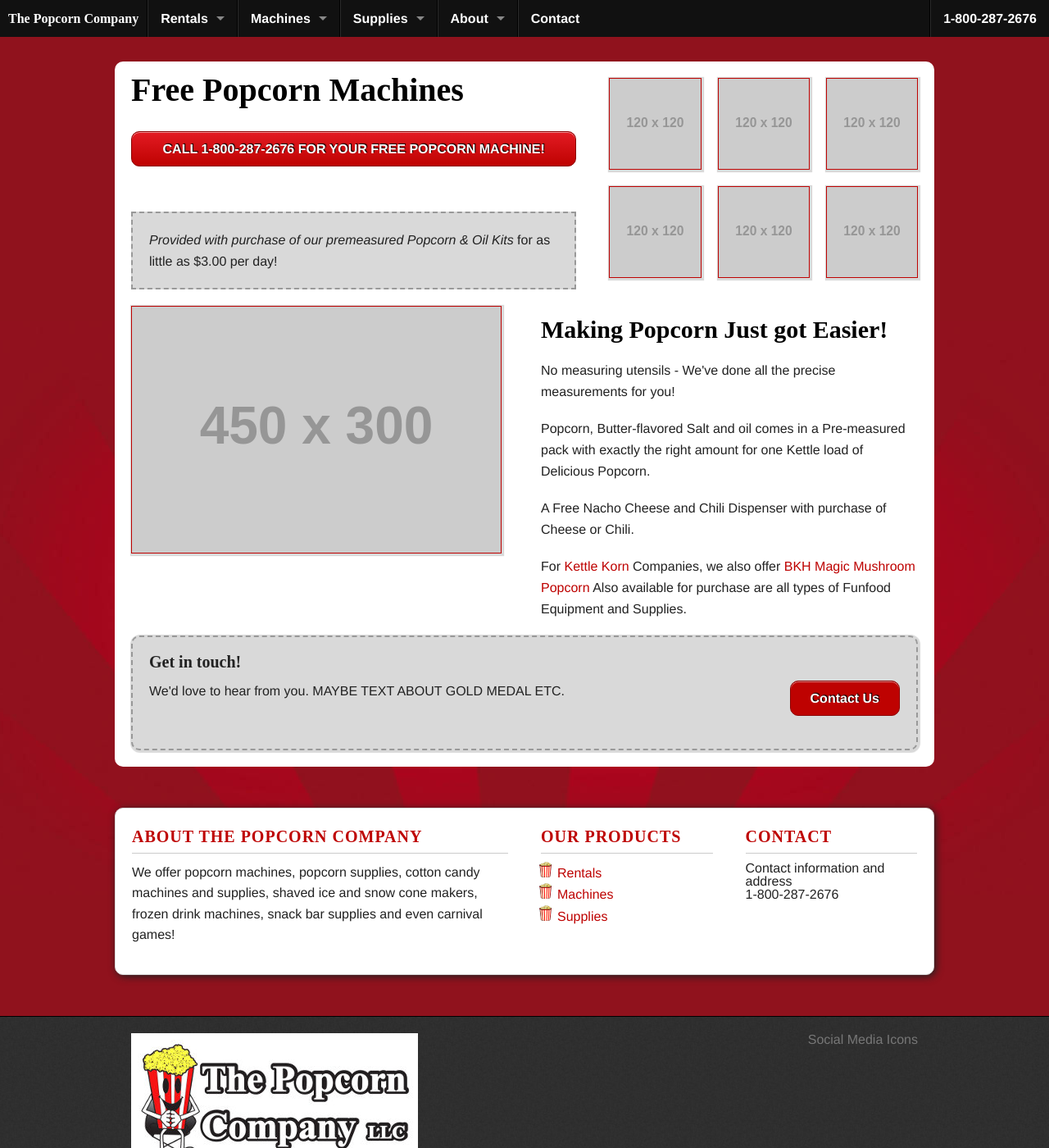
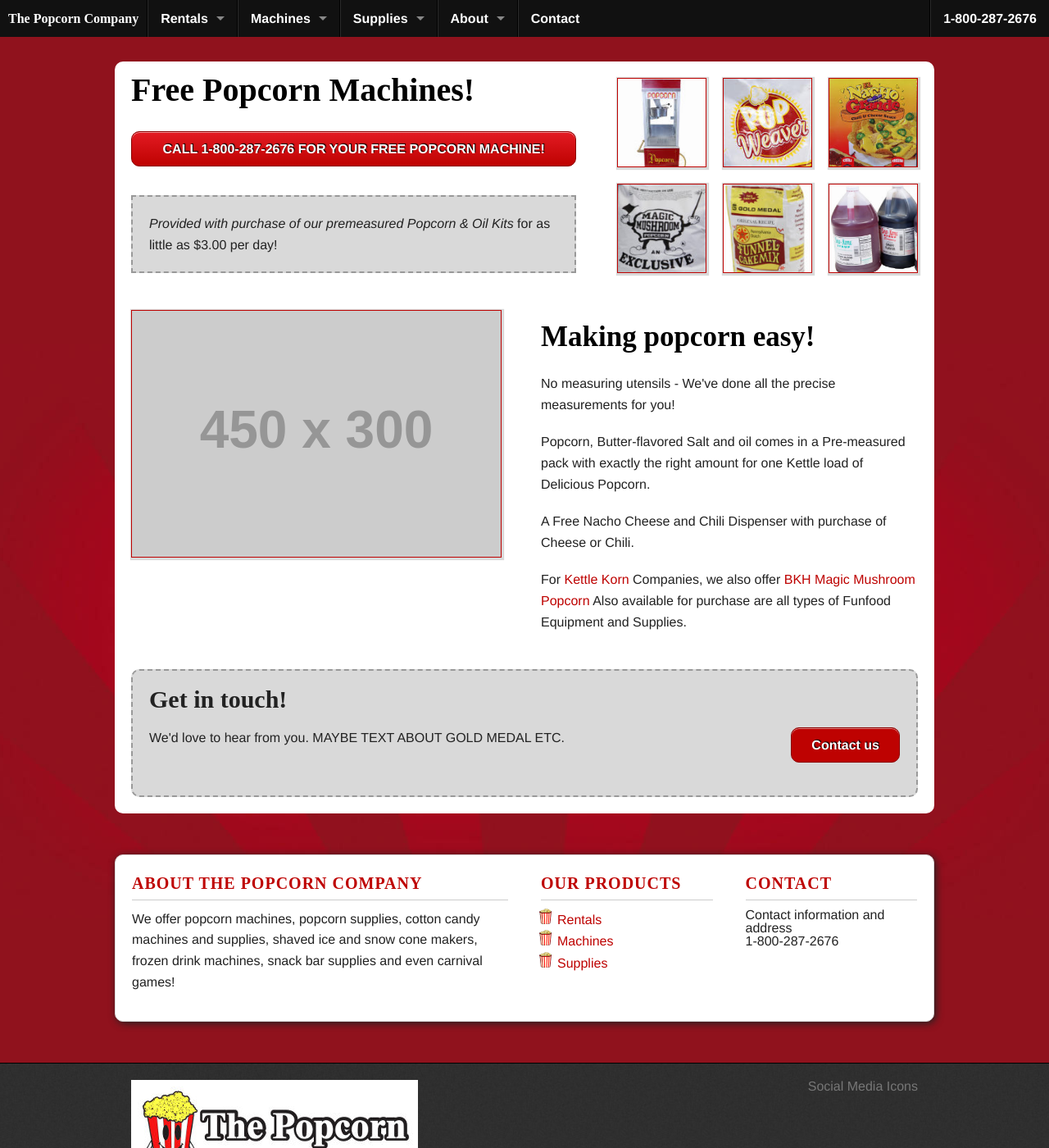
Before and after one commit to popcorncompanyllc/ishmaelsanchez.github.io, a Jekyll site: the page built from index.html, in a window 1280 px wide and 1400 px high. Shown: the whole window at 82% size. Built offline with Jekyll 4.4.1, drawn with Linux system fonts in a browser that asks for light colours; some web fonts are replaced; Markdown is read by kramdown in place of the engine named in the settings; the list of posts is cut into pages by our own code.

Commit message:
Update home and sass files

```diff
--- a/index.html
+++ b/index.html
@@ -5,28 +5,39 @@ title: Los Angeles Popcorn Free Popcorn Machine Program
 
 <div class="row radius-top">
   <div class="large-7 small-12 columns">
-    <h1 class="home-header">Free Popcorn Machines</h1>
-    <p><a class="button radius call-to-action" href="#">Call 1-800-287-2676 for your free popcorn machine!</a></p>
+    <h1 class="home-header">Free Popcorn Machines!</h1>
+    <a class="button radius call-to-action" href="#">Call 1-800-287-2676 for your free popcorn machine!</a>
     <p class="panel"><em>Provided with purchase of our premeasured Popcorn & Oil Kits</em> for as little as $3.00 per day!</p>
   </div>
   <div class="large-5 columns hide-for-small">
-    <!-- Gallery sidebar with a block grid. Note: block grid items should be the same size for optimal results -->
-    <ul class="small-block-grid-3 thumbnails">
-      <li><a href="#"><img class="featured" src="http://placehold.it/120x120"></a></li>
-      <li><a href="#"><img class="featured" src="http://placehold.it/120x120"></a></li>
-      <li><a href="#"><img class="featured"  src="http://placehold.it/120x120"></a></li>
-      <li><a href="#"><img class="featured" src="http://placehold.it/120x120"></a></li>
-      <li><a href="#"><img class="featured" src="http://placehold.it/120x120"></a></li>
-      <li><a href="#"><img class="featured" src="http://placehold.it/120x120"></a></li>
+    <ul class="small-block-grid-3 thumbnails clearing-thumbs" data-clearing>
+      <li><a href="img/Popcorn-Machine.jpg">
+       <img data-caption="Gold Medal Popcorn Machine" class="featured" src="img/Popcorn-Machine-sm.jpg">
+      </a></li>
+      <li><a href="img/popcorn-weaver-gold.jpg">
+       <img data-caption="Weaver Gold Popcorn" class="featured" src="img/popcorn-weaver-gold-sm.jpg">
+      </a></li>
+      <li><a href="img/nacho-grande.jpg">
+       <img data-caption="Nacho Grande Machine" class="featured" src="img/nacho-grande-sm.jpg">
+      </a></li>
+      <li><a href="img/Magic-Mushroom.jpg">
+       <img data-caption="Magic Mushroom Popcorn" class="featured" src="img/Magic-Mushroom-sm.jpg">
+      </a></li>
+      <li><a href="img/funnel-cake-mix.jpg">
+       <img data-caption="Funnel Cake Mix" class="featured" src="img/funnel-cake-mix-sm.jpg">
+      </a></li>
+      <li><a href="img/SnoKone-Syrup.jpg">
+       <img data-caption="SnoKone Syrup" class="featured" src="img/SnoKone-Syrup-sm.jpg">
+      </a></li>
     </ul>
   </div>
 </div>
-<div class="row">
+<div class="row home-highlights">
   <div class="large-6 columns">
-    <img class="featured" src="http://placehold.it/450x300&amp;text=[Highlight Image]">
+    <img class="featured" src="http://placehold.it/450x300&amp;text=[Highlight Image]" />
   </div>
   <div class="large-6 columns">
-    <h3>Making Popcorn Just got Easier!</h3>
+    <h2>Making popcorn easy!</h2>
     <p>No measuring utensils - We've done all the precise measurements for you!</p>
     <p>Popcorn, Butter-flavored Salt and oil comes in a Pre-measured pack with exactly the right amount for one Kettle load of Delicious Popcorn.</p>
 
@@ -39,15 +50,15 @@ Also available for purchase are all types of Funfood Equipment and Supplies.</p>
 <div class="row radius-bottom">
     <div class="large-12 columns">
 
-      <div class="panel radius in-touch">
-        <h4>Get in touch!</h4>
+      <div class="panel radius">
+        <h3>Get in touch!</h3>
 
         <div class="row">
           <div class="large-9 columns">
             <p>We'd love to hear from you. MAYBE TEXT ABOUT GOLD MEDAL ETC.</p>
           </div>
           <div class="large-3 columns">
-            <a href="#" class="radius button right">Contact Us</a>
+            <a href="#" class="radius button right">Contact us</a>
           </div>
         </div>
       </div>
```
Also changed, not shown: sass/_settings.scss (+13 -13 lines), sass/app.scss (+31 -11 lines).
